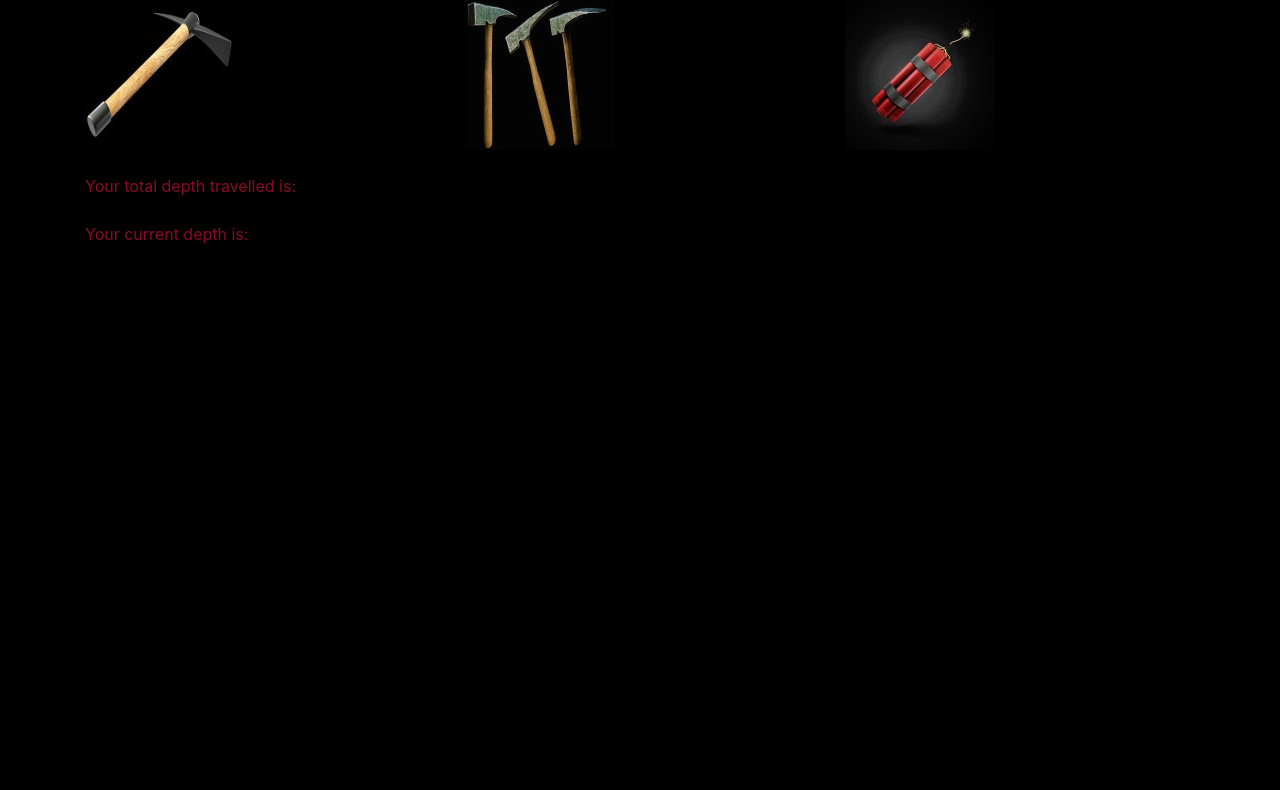
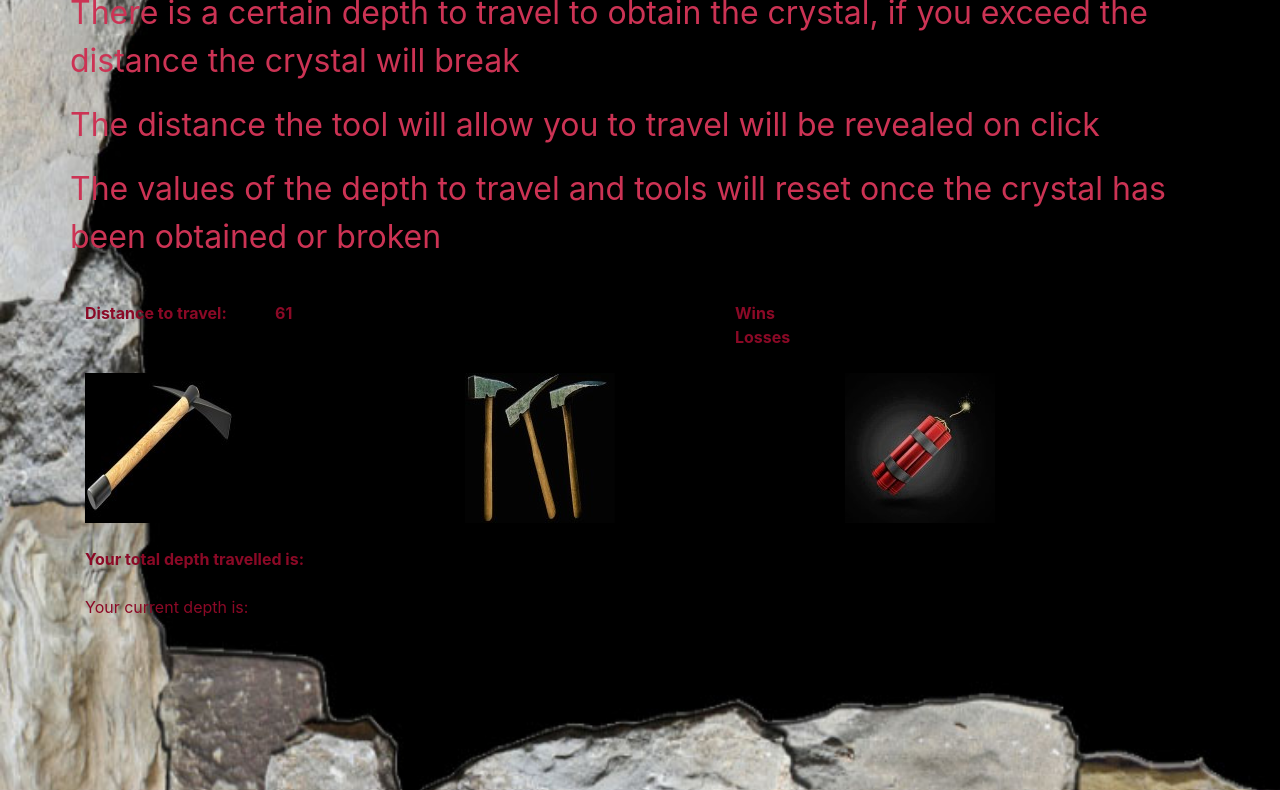
Before and after one commit to welljer/unit-4-game, a plain HTML site: page index.html in a window 1280 px wide. Shown: the part 274-1064 px from the top of the page. Before the commit the page ends 800 px from the top, so only its background shows below. Drawn offline with nearby package versions, Linux system fonts and the light colour scheme.

Commit message:
updateCss

```diff
--- a/assets/css/style.css
+++ b/assets/css/style.css
@@ -1,7 +1,11 @@
-body {
+.background{
     background-color:#000000;
     margin: auto;
     color: #8b0926;
+    background-image: url("../images/border.jpg");
+    background-repeat: no-repeat;
+    background-size: cover;
+    height: 1080px;
 }
 
 .header{
@@ -10,6 +14,12 @@ body {
     padding: 5px;
     border: 1px;
     border-color: #cc3354;
+    font-size: 9rem;
+}
+
+.instruction{
+    color:#cc3354;
+    font-size: 2rem;
 }
 
 .gems{
@@ -19,8 +29,36 @@ body {
     margin: auto;
 }
 
-/* .container{
-    /* background-image: url(../images/cave.jpg); */
-    /* background-repeat: no-repeat;
-    background-size: cover;
-} */
+.container{
+    padding-top: 5rem;
+}
+
+.filler{
+    font-weight: bold;
+    font-size: 1rem;
+}
+
+.wins{
+    font-weight: bold;
+    font-size: 1rem;
+}
+
+.losses{
+    font-weight: bold;
+    font-size: 1rem;
+}
+
+.totalScore{
+    font-weight: bold;
+    font-size: 1rem;
+}
+
+.totalScore{
+    font-weight: bold;
+    font-size: 1rem;
+}
+
+.randomNumber{
+    font-weight: bold;
+    font-size: 1rem;
+}
--- a/assets/javascript/game.js
+++ b/assets/javascript/game.js
@@ -1,29 +1,29 @@
 "use strict"
 $(document).ready(function() {
 
-	var compPick = Math.floor(Math.random() * 102) + 19;
+	let compPick = Math.floor(Math.random() * 102) + 19;
 		console.log("compPick: " + compPick);
 		$(".randomNumber").html(compPick);
 
-	var gemOne = Math.floor(Math.random() * 12) + 1;
+	let gemOne = Math.floor(Math.random() * 12) + 1;
 		console.log("Gem 1: " + gemOne);
 		$("#img1").html("<img src=" + "assets/images/pickaxe.jpg" + " value=" + gemOne + ">");
 
-	var gemTwo = Math.floor(Math.random() * 12) + 1;
+	let gemTwo = Math.floor(Math.random() * 12) + 1;
 		console.log("Gem 2: " + gemTwo);
 		$("#img2").html("<img src=" + "assets/images/rockhammer.jpg" + " value=" + gemTwo + ">");
 
-	var gemThree = Math.floor(Math.random() * 12) + 1;
+	let gemThree = Math.floor(Math.random() * 12) + 1;
 		console.log("Gem 3: " + gemThree);
 		$("#img3").html("<img src=" + "assets/images/dynamite.jpg" + " value=" + gemThree + ">");
 
-	var wins = 0;
+	let wins = 0;
 		console.log("wins: " + wins);
 
-	var losses = 0;
+	let losses = 0;
 		console.log("losses: " + losses);
 
-	var score = 0;
+	let score = 0;
 		console.log("score: " + score);
 
 	function reset () {
@@ -48,7 +48,7 @@ $(document).ready(function() {
 
 
 		$("img").on("click", function () {
-			var newScore = score += parseInt($(this).attr("value"));
+			let newScore = score += parseInt($(this).attr("value"));
 				console.log("New Score: " + newScore);
 			$(".scoreDisplay").html(newScore);
 
@@ -71,7 +71,7 @@ $(document).ready(function() {
 	};
 
 	$("img").on("click", function () {
-		var newScore = score += parseInt($(this).attr("value"));
+		let newScore = score += parseInt($(this).attr("value"));
 			console.log("New Score: " + newScore);
 		$(".scoreDisplay").html(newScore);
 
--- a/index.html
+++ b/index.html
@@ -10,6 +10,7 @@
     <title>Crystal Mining Game</title>
 </head>
 <body>
+    <div class= "background">
            <div class="container">
             <div class = "row">
                 <h1 class = "header">Crystal Miner</h1>
@@ -22,8 +23,10 @@
                     </div>
                 </div>
         <br>
+            <div class = "containerTwo">
                 <div class = "row">
-                <div class = "col-lg-6 randomNumber"></div>
+                    <div class = "col-lg-2 filler">Distance to travel:</div>
+                    <div class = "col-lg-4 randomNumber"></div>
                     <div class = "col-lg-1"></div>
                     <div class = "col-lg-2 totalWL">
                         <div class = "row wins">Wins</div>
@@ -43,7 +46,6 @@
                         </div>
                 </div>
             <br>
-            <div class = "containerTwo">
                     <div class = "row">
                         <div class = "col-lg-6 totalScore">Your total depth travelled is:</div>
                     </div>
@@ -53,6 +55,8 @@
                     </div>
             </div>
         </div>
+    </div>
+
     <script src="https://code.jquery.com/jquery-3.3.1.min.js"></script>
     <script src="assets/javascript/game.js"></script>
 </body>
```
Also changed, not shown: assets/images/border.jpg (added). Lines whose indentation alone changed are shown as unchanged.
